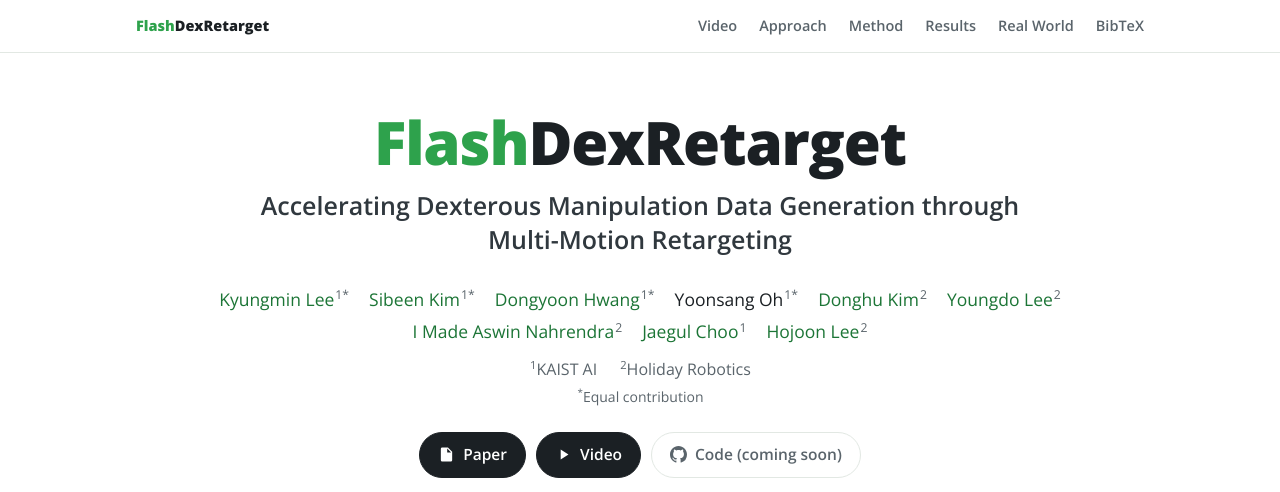
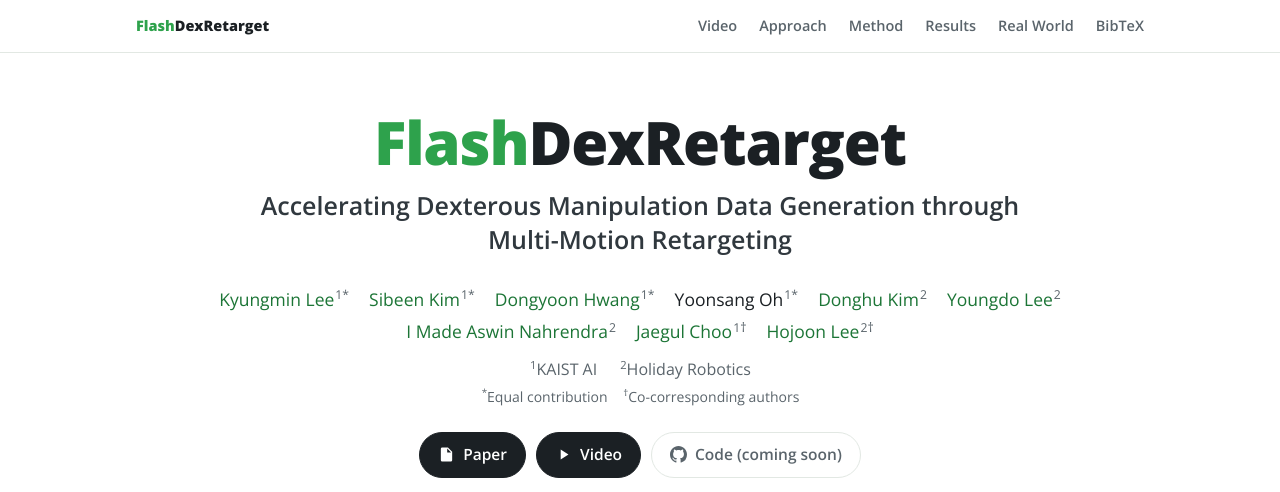
Before and after one commit to DAVIAN-Robotics/FlashDexRetarget, a plain HTML site: page docs/index.html in a window 1280 px wide. Shown: the top 492 px of the page. Drawn offline with nearby package versions, Linux system fonts and the light colour scheme.

Commit message:
Mark Jaegul Choo and Hojoon Lee as co-corresponding authors
Update the paper PDF and project page author list with the co-corresponding mark.

Co-Authored-By: Claude Opus 5.5 (1M context) <noreply@anthropic.com>

```diff
--- a/docs/index.html
+++ b/docs/index.html
@@ -48,13 +48,13 @@
       <span><a href="https://i-am-proto.github.io/" target="_blank" rel="noopener">Donghu Kim</a><sup>2</sup></span>
       <span><a href="https://leeyngdo.github.io/" target="_blank" rel="noopener">Youngdo Lee</a><sup>2</sup></span>
       <span><a href="https://anahrendra.github.io/" target="_blank" rel="noopener">I Made Aswin Nahrendra</a><sup>2</sup></span>
-      <span><a href="https://sites.google.com/site/jaegulchoo/" target="_blank" rel="noopener">Jaegul Choo</a><sup>1</sup></span>
-      <span><a href="https://joonleesky.github.io/" target="_blank" rel="noopener">Hojoon Lee</a><sup>2</sup></span>
+      <span><a href="https://sites.google.com/site/jaegulchoo/" target="_blank" rel="noopener">Jaegul Choo</a><sup>1&dagger;</sup></span>
+      <span><a href="https://joonleesky.github.io/" target="_blank" rel="noopener">Hojoon Lee</a><sup>2&dagger;</sup></span>
     </div>
     <div class="affils">
       <span><sup>1</sup>KAIST AI</span>
       <span><sup>2</sup>Holiday Robotics</span>
-      <span class="note"><sup>*</sup>Equal contribution</span>
+      <span class="note"><sup>*</sup>Equal contribution &nbsp;&nbsp; <sup>&dagger;</sup>Co-corresponding authors</span>
     </div>
 
     <div class="buttons">
```
Also changed, not shown: 2 other files.
